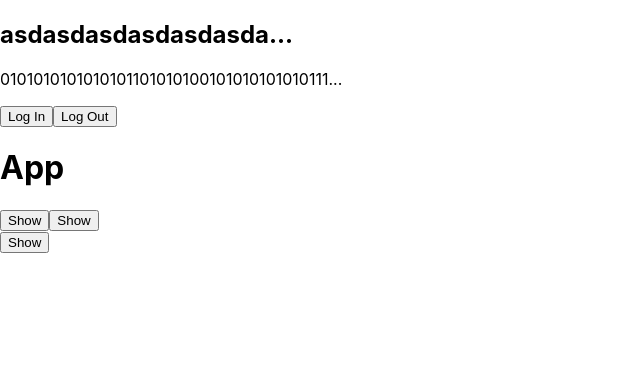
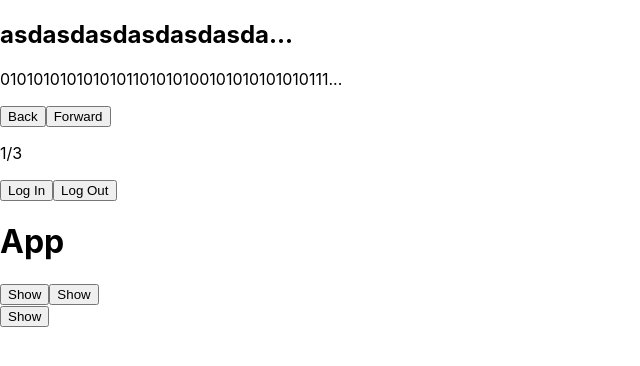
Before and after one commit to RZFalcore/PracticeReact, a React (Create React App) app: page / in a window 1280 px wide. Shown: the top 366 px of the page, without its empty margins (0-640 px from the left). Built offline with nearby package versions, Linux system fonts and the light colour scheme; no server answers.

Commit message:
reader in progress

```diff
--- a/src/Components/App/App.js
+++ b/src/Components/App/App.js
@@ -9,6 +9,8 @@ import Reader from "../Reader/Reader";
 import Publication from "../Reader/Publication";
 
 import publications from "../../data/publications.json";
+import Controls from "../Reader/Controls";
+import Counter from "../Reader/Counter";
 class App extends Component {
   state = {};
 
@@ -17,6 +19,8 @@ class App extends Component {
       <div>
         <Reader publications={publications}>
           <Publication />
+          <Controls />
+          <Counter />
         </Reader>
         <ThemeContext.Provider value="light">
           <div className="App">
--- /dev/null
+++ b/src/Components/Reader/Controls.js
@@ -0,0 +1,19 @@
+import React from "react";
+import Reader from "./Reader";
+
+const Controls = () => (
+  <Reader.Consumer>
+    {({ onPrev, onNext }) => (
+      <section className="controls">
+        <button className="button" onClick={onPrev}>
+          Back
+        </button>
+        <button className="button" onClick={onNext}>
+          Forward
+        </button>
+      </section>
+    )}
+  </Reader.Consumer>
+);
+
+export default Controls;
--- /dev/null
+++ b/src/Components/Reader/Counter.js
@@ -0,0 +1,14 @@
+import React from "react";
+import Reader from "./Reader";
+
+const Counter = () => (
+  <Reader.Consumer>
+    {({ currentIndx, totalPublications }) => (
+      <p>
+        {currentIndx + 1}/{totalPublications}
+      </p>
+    )}
+  </Reader.Consumer>
+);
+
+export default Counter;
--- a/src/Components/Reader/Publication.js
+++ b/src/Components/Reader/Publication.js
@@ -3,11 +3,11 @@ import Reader from "./Reader";
 
 const Publictaion = () => (
   <Reader.Consumer>
-    {(context) => {
+    {({ publication }) => {
       return (
         <article>
-          <h2>{context.publication.title.slice(0, 20)}...</h2>
-          <p>{context.publication.text.slice(0, 40)}...</p>
+          <h2>{publication.title.slice(0, 20)}...</h2>
+          <p>{publication.text.slice(0, 40)}...</p>
         </article>
       );
     }}
--- a/src/Components/Reader/Reader.js
+++ b/src/Components/Reader/Reader.js
@@ -8,15 +8,20 @@ class Reader extends Component {
   state = {
     currentIndx: 0,
     publication: this.props.publications[0],
+    totalPublications: this.props.publications.length
   };
 
-  //   componentDidMount() {
-  //     this.setState({ publication: this.props.publications[0] });
-  //   }
+  handlePrev = () => {
+console.log('Prev');
+}
 
+handleNext = () => {
+
+  console.log('Next');
+  }
   render() {
     return (
-      <ReaderContext.Provider value={{ ...this.state }}>
+      <ReaderContext.Provider value={{ ...this.state, onPrev : this.handlePrev, onNext: this.handleNext }}>
         <div className="reader">{this.props.children}</div>
       </ReaderContext.Provider>
     );
```
